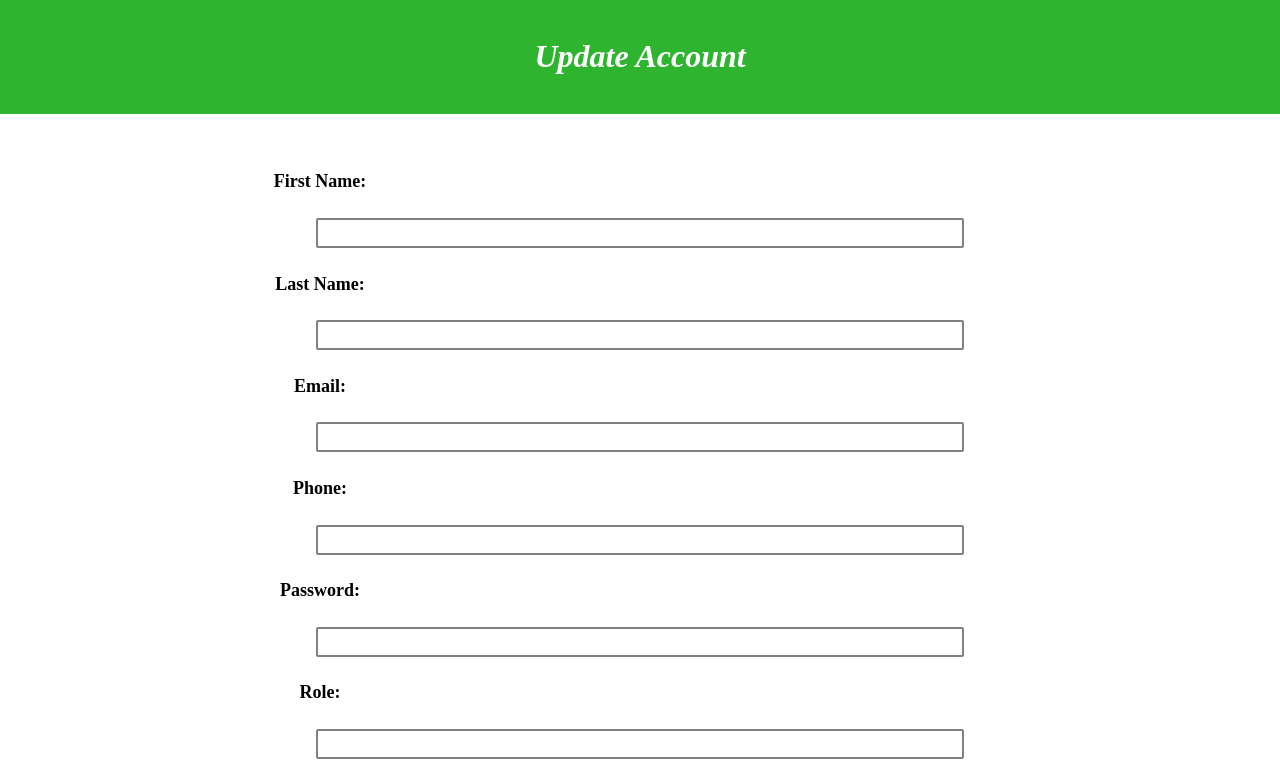
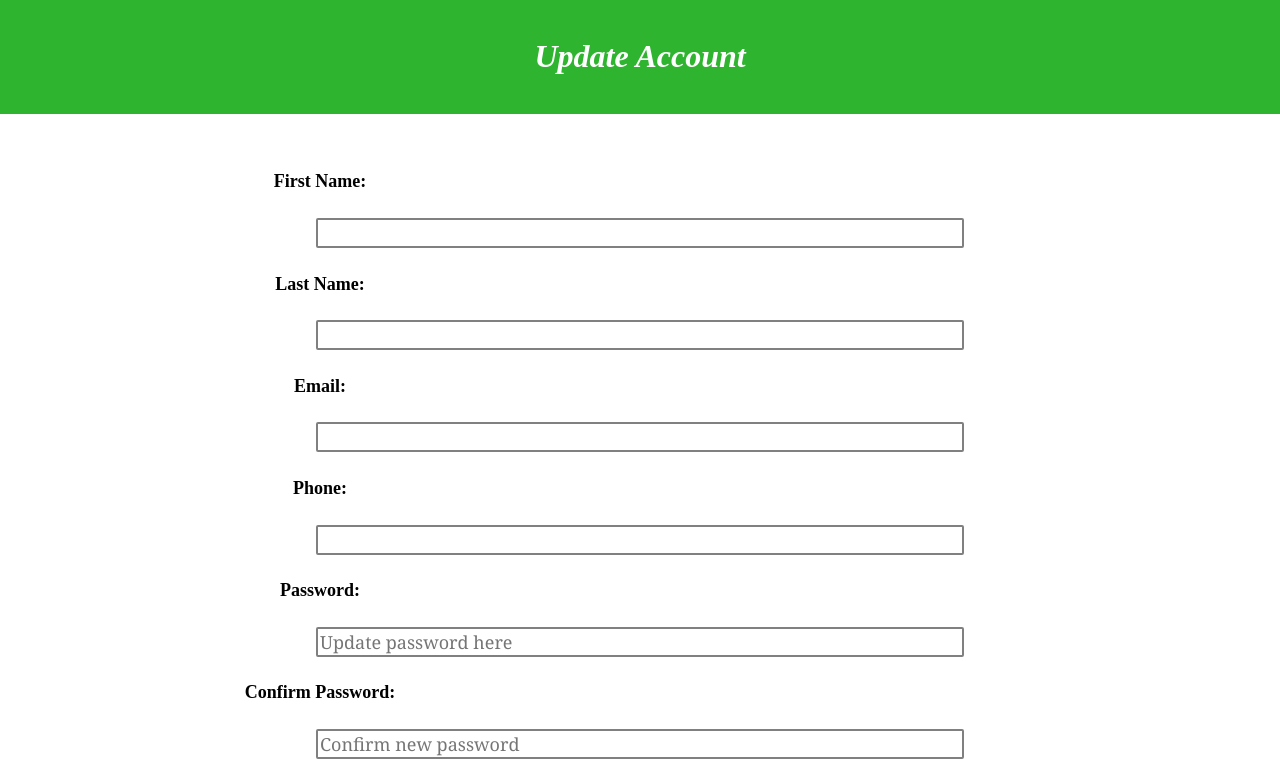
Before and after one commit to KristaSmith1/MERN_Banking_Website, a React (Create React App) app in the folder frontend/: page /edit/1 in a window 1280 px wide. Shown: the top 775 px of the page. Built offline with nearby package versions, Linux system fonts and the light colour scheme; no server answers.

Commit message:
Updated passwords are hashed before storage, updated password is asked for twice

```diff
--- a/frontend/src/components/accountEdit.js
+++ b/frontend/src/components/accountEdit.js
@@ -10,6 +10,10 @@ export default function Edit() {
     password: "",
     role: "",
   });
+
+  // set error message to blank as default
+  const [invalidMessage, setInvalidMessage] = useState('');
+
   const params = useParams();
   const navigate = useNavigate();
 
@@ -30,6 +34,11 @@ export default function Edit() {
         return;
       }
 
+      // fetch retrieves the hashed password -
+      // user will not know what hashed password is,
+      // so show a blank instead
+      account.password = "";
+
       setForm(account);
       console.log(account);
     }
@@ -48,6 +57,20 @@ export default function Edit() {
 
   async function onSubmit(e) {
     e.preventDefault();
+    if (form.confirmPassword == form.password) {
+      // if user entered correct changed password, hash the password
+      // hash the password entered in the form
+
+      //console.log("TESTING: in account update");
+      const sha256 = require('js-sha256'); // used for hashing
+      const toBeHashed = form.password;
+      // console.log("To be hashed: " + toBeHashed);
+      const hash = sha256(toBeHashed);
+      //console.log("Here's my hash: " + hash);
+
+      // change the form password to what the hashed version is
+      form.password = hash;
+
       const editedPerson = {
         firstname: form.firstname,
         lastname: form.lastname,
@@ -66,6 +89,9 @@ export default function Edit() {
       });
 
       navigate(-1);
+    }
+
+    setInvalidMessage("Error: entered passwords do not match");
   }
 
   // This following section will display the form that takes input from the user to update the data.
@@ -117,12 +143,27 @@ export default function Edit() {
           <label htmlFor="password">Password: </label>
           <input
             type="text"
+            id="password"
+            placeholder="Update password here"
             className="form-control border bg-light"
-           id="password"
             value={form.password}
             onChange={(e) => updateForm({ password: e.target.value })}
           />
         </div>
+        <div className="form-group m-3">
+          <label htmlFor="confirm-password">Confirm Password: </label>
+          <input
+            type="text"
+            id="confirm-password"
+            placeholder="Confirm new password"
+            className="form-control border bg-light"
+            value={form.confirmPassword}
+            onChange={(e) => updateForm({ confirmPassword: e.target.value })}
+          />
+        </div>
+
+        <div className="invalidMessage">{invalidMessage}</div>
+
         <div className="form-group m-3">
           <label htmlFor="roles">Role: </label>
           <input
--- a/frontend/src/components/homepage.js
+++ b/frontend/src/components/homepage.js
@@ -96,7 +96,6 @@ export default function Login() {
 
                         <label htmlFor="email" className="form-label">Email</label>
                         <input type="text" id="email"
-                            // class="form-control border-success"
                             placeholder="Please enter your email"
                             value={form.email}
                             onChange={(e) => updateForm({ email: e.target.value })}
```
Lines whose indentation alone changed are shown as unchanged.
